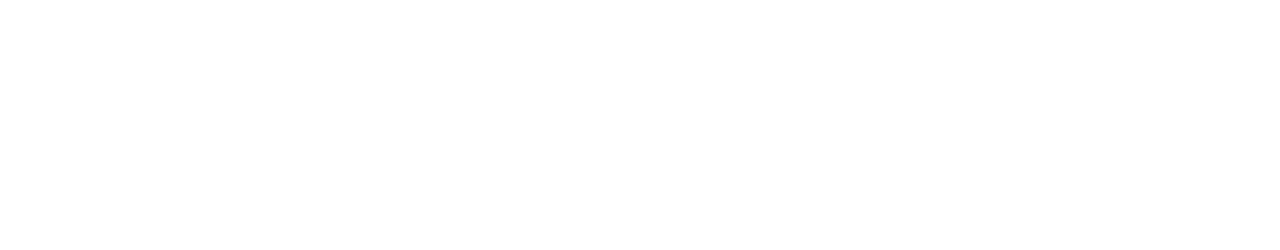
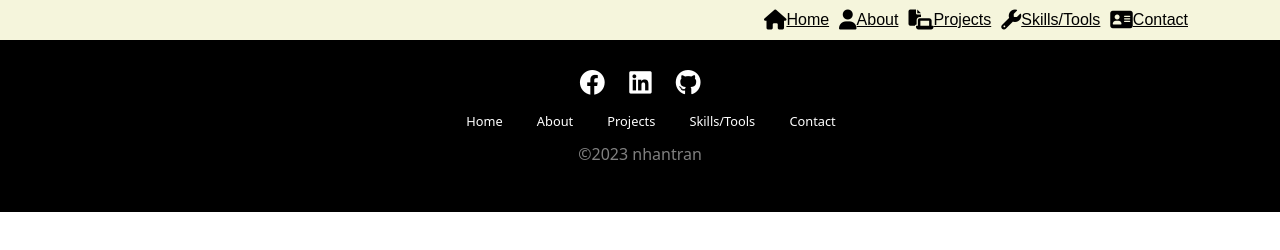
Before and after one commit to NTran575/MyPortfolio, a plain HTML site: page index.html in a window 1280 px wide. Drawn offline with nearby package versions, Linux system fonts and the light colour scheme.

Commit message:
index.html

```diff
--- a/css/styles.css
+++ b/css/styles.css
@@ -0,0 +1,56 @@
+nav {
+    background-color: beige;
+}
+
+nav div ul li {
+    margin-right: 10px;
+    font-family: Arial, Helvetica, sans-serif;
+}
+nav div ul li a {
+    color: black;
+}
+
+body{
+    margin: 0;
+    overflow-x: hidden;
+}
+
+footer {
+    background: black;
+    padding: 20px 0;
+
+}
+
+footer .row .col a {
+    color: white;
+    font-size:0.8em;
+    padding: 10px;
+}
+
+footer .row .col a:hover {
+    color: gray;
+}
+
+
+footer .row ul li {
+    display: inline-block;
+    margin-right: 10px;
+    text-align: center;
+
+}
+footer .row ul li a {
+    text-decoration: none;
+}
+
+footer .row {
+    margin: 10px 0;
+    color: gray;
+
+}
+footer .row p {
+    text-align: center;
+    color: gray;
+}
+footer ul {
+    margin: 10px 0;
+}
--- a/index.html
+++ b/index.html
@@ -3,7 +3,7 @@
 <head>
     <meta charset="UTF-8">
     <meta name="viewport" content="width=device-width, initial-scale=1.0">
-
+    <title>Nhan Tran</title>
     <!-- Bootstrap CSS -->
     <link href="https://cdn.jsdelivr.net/npm/bootstrap@5.2.3/dist/css/bootstrap.min.css" rel="stylesheet" integrity="sha384-rbsA2VBKQhggwzxH7pPCaAqO46MgnOM80zW1RWuH61DGLwZJEdK2Kadq2F9CUG65" crossorigin="anonymous">
 
@@ -20,7 +20,18 @@
 </head>
 <body>
     <!-- Nav Bar-->
-    <nav>
+    <nav class="navbar navbar-expand-sm navbar-dark sticky-top">
+        <div class="container">
+            <div class="collapse navbar-collapse justify-content-end" id="portfolioNavbar">
+                <ul class="navbar-nav text-center">
+                    <li><a href=""><i class="fa-solid fa-house fa-lg"></i>Home</a></li>
+                    <li><a href=""><i class="fa-solid fa-user fa-lg"></i>About</a></li>
+                    <li><a href=""><i class="fa-solid fa-laptop-file fa-lg"></i>Projects</a></li>
+                    <li><a href=""><i class="fa-solid fa-wrench fa-lg"></i>Skills/Tools</a></li>
+                    <li><a href=""><i class="fa-solid fa-address-card fa-lg"></i>Contact</a></li>
+                </ul>
+            </div>
+        </div>
 
     </nav>
 
@@ -33,8 +44,31 @@
     <main></main>
 
     <!-- Footer -->
-    <footer>
-        <div></div>
+    <footer >
+
+        <div class="container">
+            <div class="row text-center text-md-left">
+                <div class="col col-sm-12">
+                    <a href="#"><i class="fa-brands fa-facebook fa-2x"></i></a>
+                    <a href="#"><i class="fa-brands fa-linkedin fa-2x"></i></a>
+                    <a href="#"><i class="fa-brands fa-github fa-2x"></i></a>
+                </div>
+                <div class="col col-sm-12">
+                    <ul>
+                        <li><a href="">Home</a></li>
+                        <li><a href="">About</a></li>
+                        <li><a href="">Projects</a></li>
+                        <li><a href="">Skills/Tools</a></li>
+                        <li><a href="">Contact</a></li>
+                    </ul>
+                </div>
+                <div class="col">
+                    <p>&copy;2023 nhantran</p>
+                </div>
+            </div>
+
+        </div>
+
 
     </footer>
 
```
